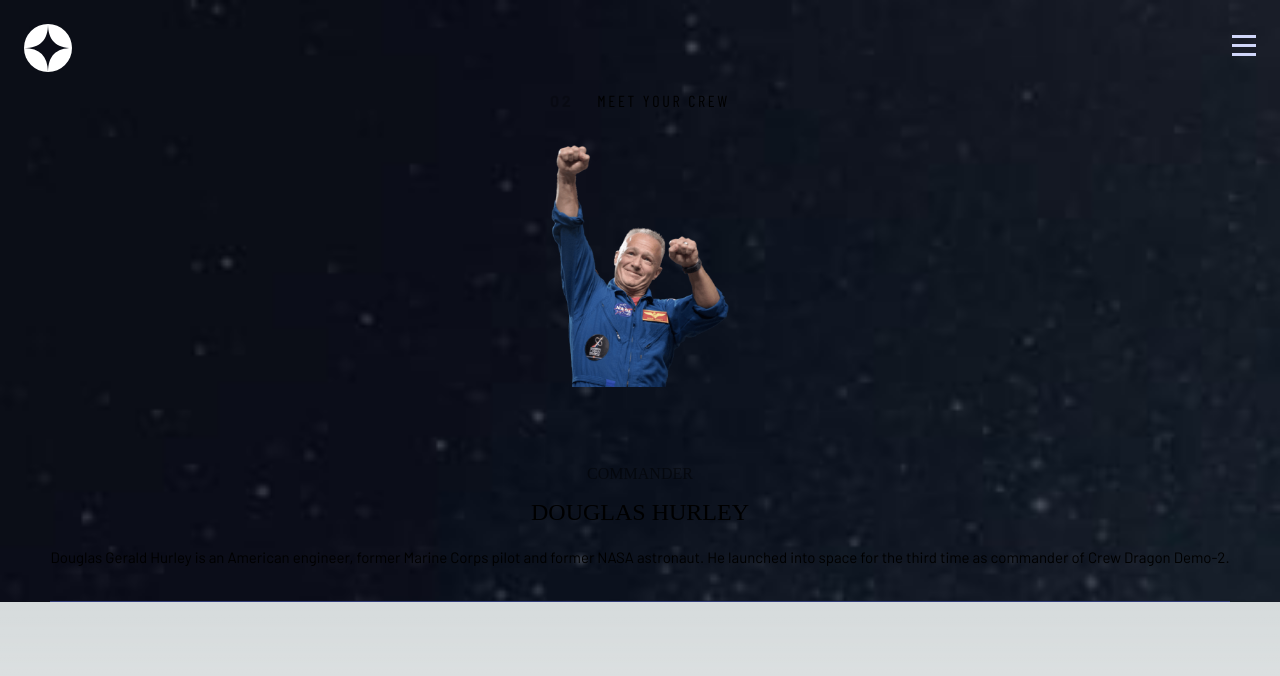
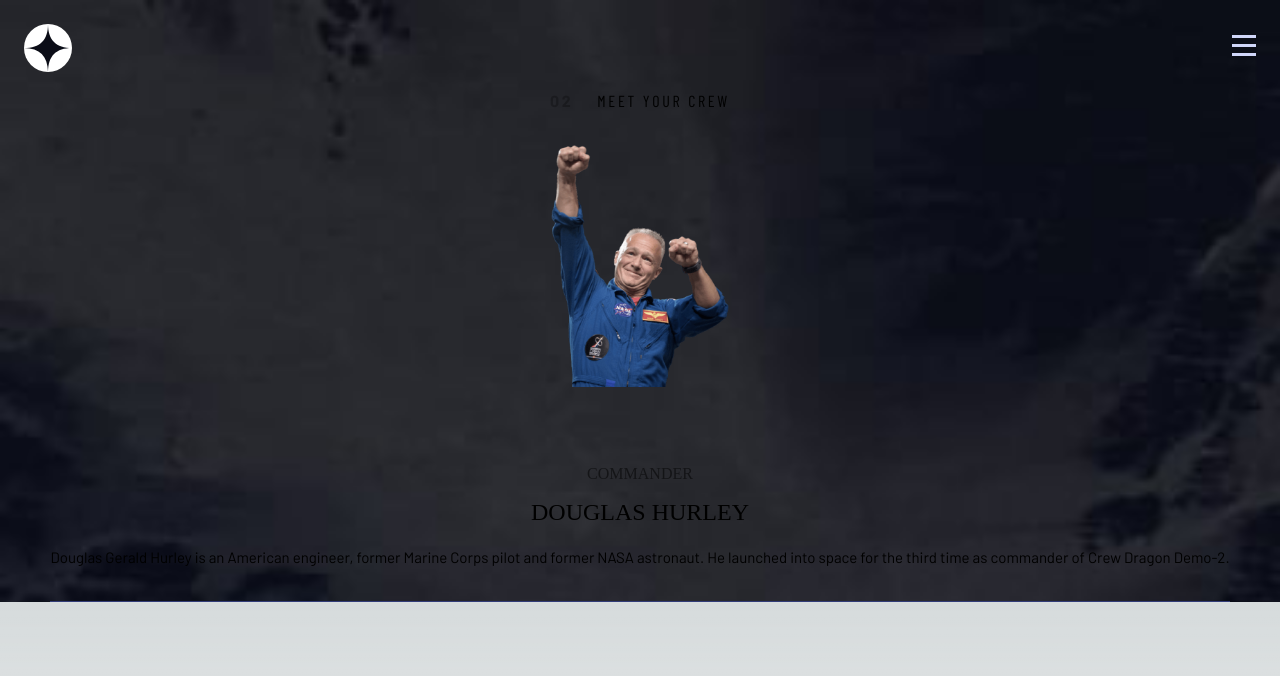
Before and after one commit to Mickaachu/space-tourism, a Next.js app: page /crew in a window 1280 px wide. Shown: the top 676 px of the page. Built offline with nearby package versions, Linux system fonts and the light colour scheme; a web font is replaced by a local one.

Commit message:
pages bg fix

```diff
--- a/src/app/crew/page.js
+++ b/src/app/crew/page.js
@@ -3,7 +3,7 @@
 function crew() {
     return (
       <main className="flex flex-col justify-center items-center pt-[89px]
-      bg-[url('/destination/background-destination-mobile.jpg')] bg-cover bg-no-repeat">
+      bg-[url('/crew/background-crew-mobile.jpg')] bg-cover bg-no-repeat">
         <p className='font-barlow-condensed tracking-[2.7px]'><span className='pr-[18px] font-bold opacity-[0.25]'>02</span> MEET YOUR CREW</p>
         <Image src='/crew/image-douglas-hurley.png' width={178} height={222} className='mt-[32px] mb-[75px]'/>
 
--- a/src/app/technology/page.js
+++ b/src/app/technology/page.js
@@ -2,9 +2,9 @@
 function technology() {
     return (
       <main className="flex flex-col justify-center items-center pt-[89px]
-      bg-[url('/destination/background-destination-mobile.jpg')] bg-cover bg-no-repeat ">
+      bg-[url('/technology/background-technology-mobile.jpg')] bg-cover bg-no-repeat ">
         <p className='font-barlow-condensed tracking-[2.7px]'><span className='pr-[18px] font-bold opacity-[0.25]'>03</span>SPACE LUNCH 101</p>
-        <div className="relative w-full max-w-[768px] h-[117px] md:h-[310px] mt-[32px] mb-[34px]">
+        <div className="relative w-full max-w-[768px] h-[170px] md:h-[310px] mt-[32px] mb-[34px]">
           <Image src='/technology/image-launch-vehicle-landscape.jpg' fill />
         </div>
         <div className='text-center pb-[32px] mx-[24px] '>
```
